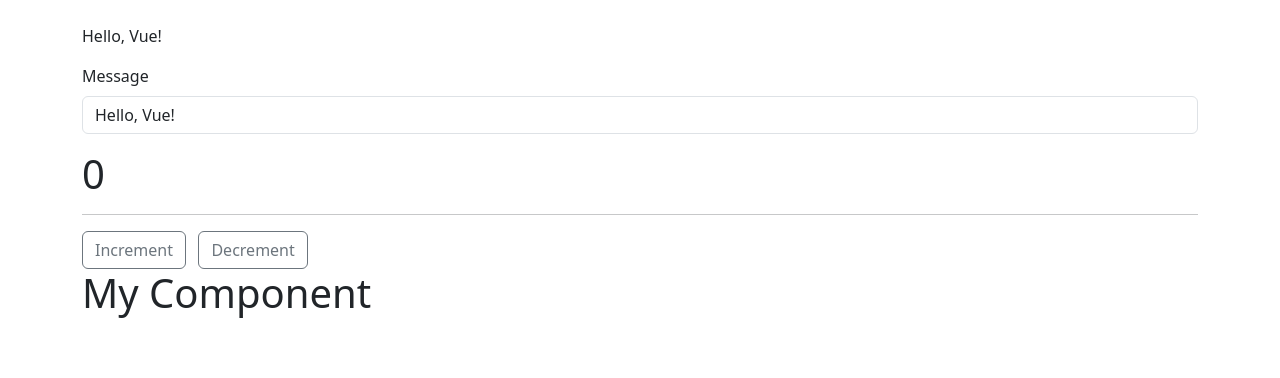
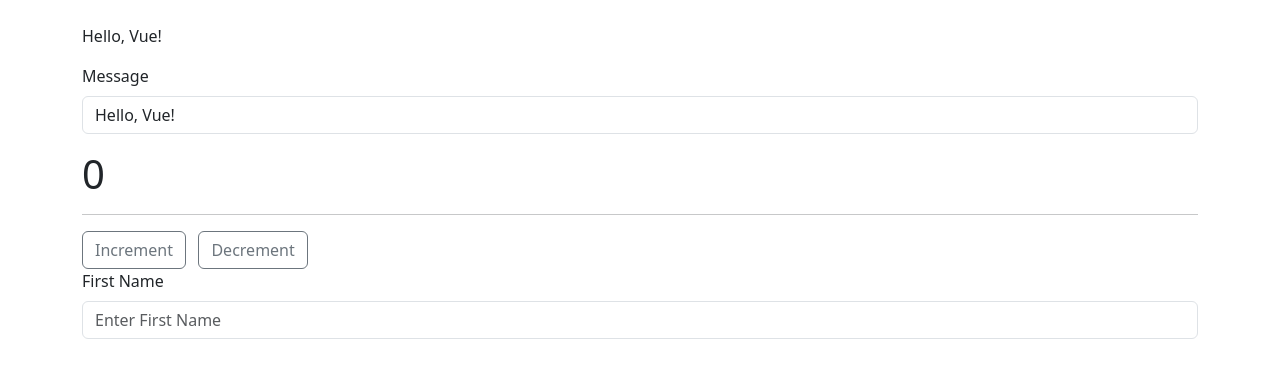
Before and after one commit to thercpery/vueCourse, a plain HTML site: page index.html in a window 1280 px wide. Drawn offline with nearby package versions, Linux system fonts and the light colour scheme.

Commit message:
added TextInput component

```diff
--- a/index.html
+++ b/index.html
@@ -46,7 +46,14 @@
         </div>
         <div class="row">
             <div class="col">
-                <my-component></my-component>
+                <form class="needs-validation" novalidate>
+                    <text-input
+                        label="First Name"
+                        type="text"
+                        name="first-name"
+                        placeholder="Enter First Name">
+                    </text-input>
+                </form>
             </div>
         </div>
     </div>
@@ -58,10 +65,30 @@
             counter: 0,
         };
 
-        const MyComponent = {
-            props: [],
+        const TextInput = {
+            props: {
+                name: String,
+                type: String,
+                label: String,
+                placeholder: String,
+                required: String,
+                min: String,
+                max: String,
+                value: String,
+            },
             template: `
-                <h1>My Component</h1>
+                <div class="mb-3">
+                    <label :for="name" class="form-label">{{label}}</label>
+                    <input
+                        :type="type"
+                        :name="name"
+                        :placeholder="placeholder"
+                        :required="required"
+                        :min="min"
+                        :max="max"
+                        :value="value"
+                        class="form-control">
+                </div>
             `,
         };
 
@@ -78,7 +105,7 @@
                 },
             },
             components: {
-                MyComponent,
+                TextInput,
             },
         }).mount('#app');
     </script>
```
